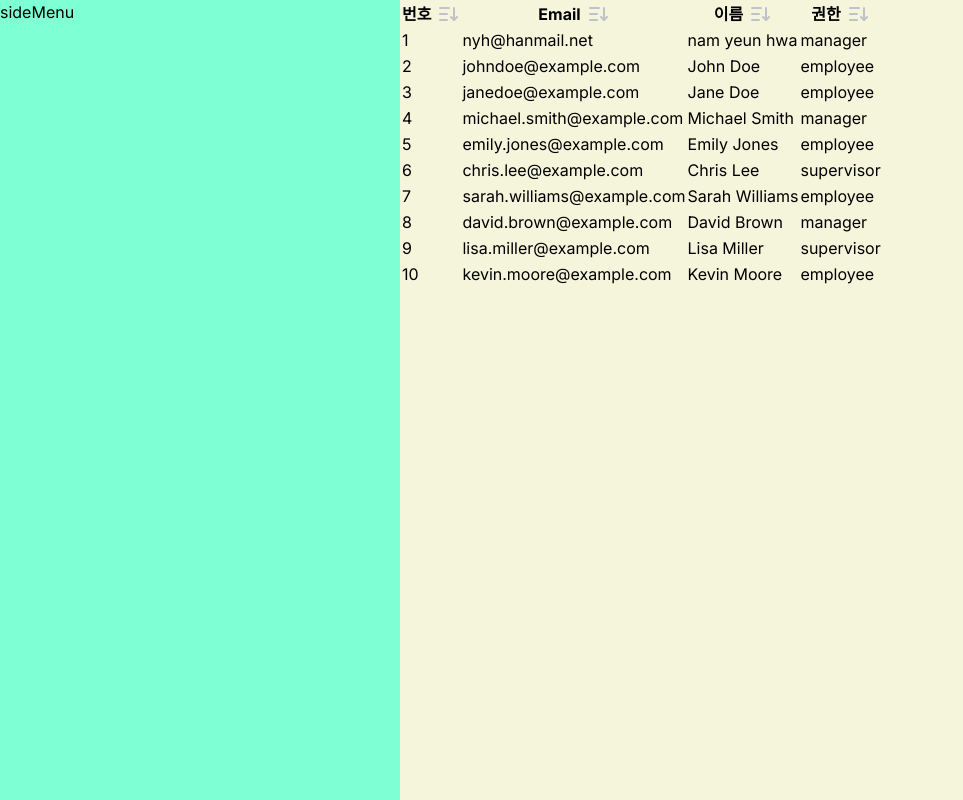
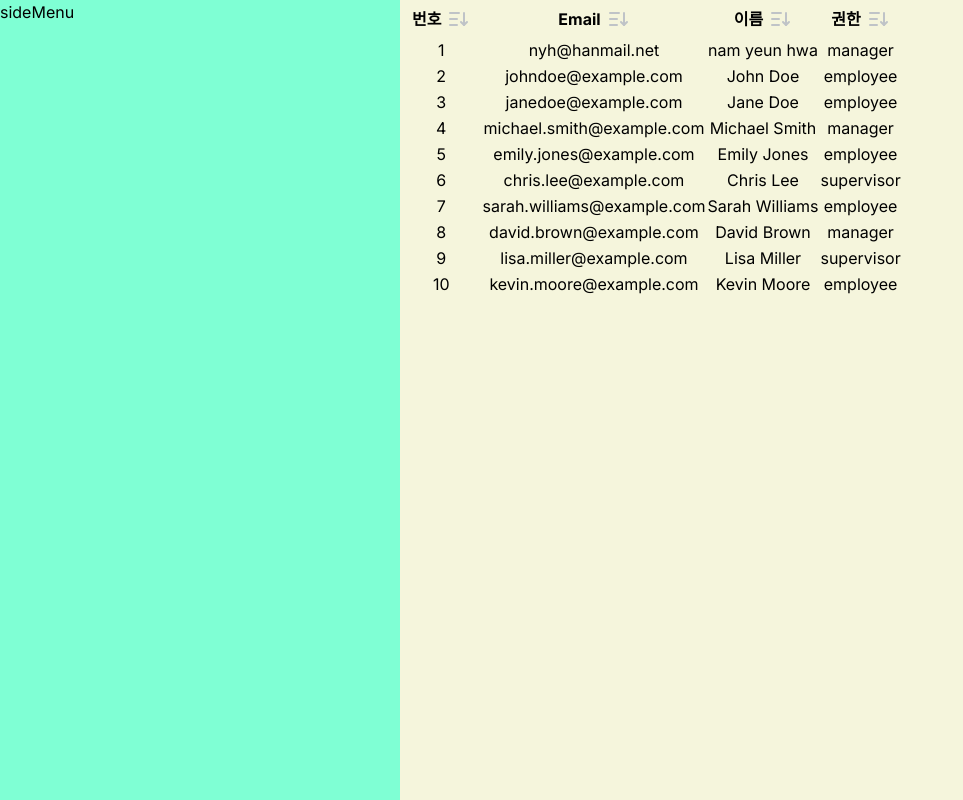
Before and after one commit to nam-yeun-hwa/table-demo-projects, a Next.js app: page / in a window 1280 px wide. Shown: the whole page, without its empty margins (0-963 px from the left). Built offline with nearby package versions, Linux system fonts and the light colour scheme.

Commit message:
Feat(BasicTypeTable):상단헤더 오름차순 내림차순 버튼 화면에 추가 및 수정

```diff
--- a/src/app/(pageGroup)/_components/table/BasicTypeTable.module.css
+++ b/src/app/(pageGroup)/_components/table/BasicTypeTable.module.css
@@ -6,3 +6,8 @@
 
 .th svg {
 }
+
+.td {
+  text-align: center;
+  padding: 5px 0px;
+}
--- a/src/app/(pageGroup)/_components/table/BasicTypeTable.tsx
+++ b/src/app/(pageGroup)/_components/table/BasicTypeTable.tsx
@@ -44,7 +44,7 @@ export default function BasicTypeTable<T extends { [key: string]: any }>({
         <tbody>
           {data.map((v, key) => {
             return (
-              <tr key={key}>
+              <tr key={key} className={style.td}>
                 {Object.entries(v).map(([key, value]) => (
                   <td key={key}>{value}</td>
                 ))}
--- a/src/app/(pageGroup)/_components/table/headerAction.module.css
+++ b/src/app/(pageGroup)/_components/table/headerAction.module.css
@@ -3,4 +3,6 @@
   align-items: center;
   justify-content: center;
   gap: 5px;
+  padding: 5px 10px;
+  cursor: pointer;
 }
```
